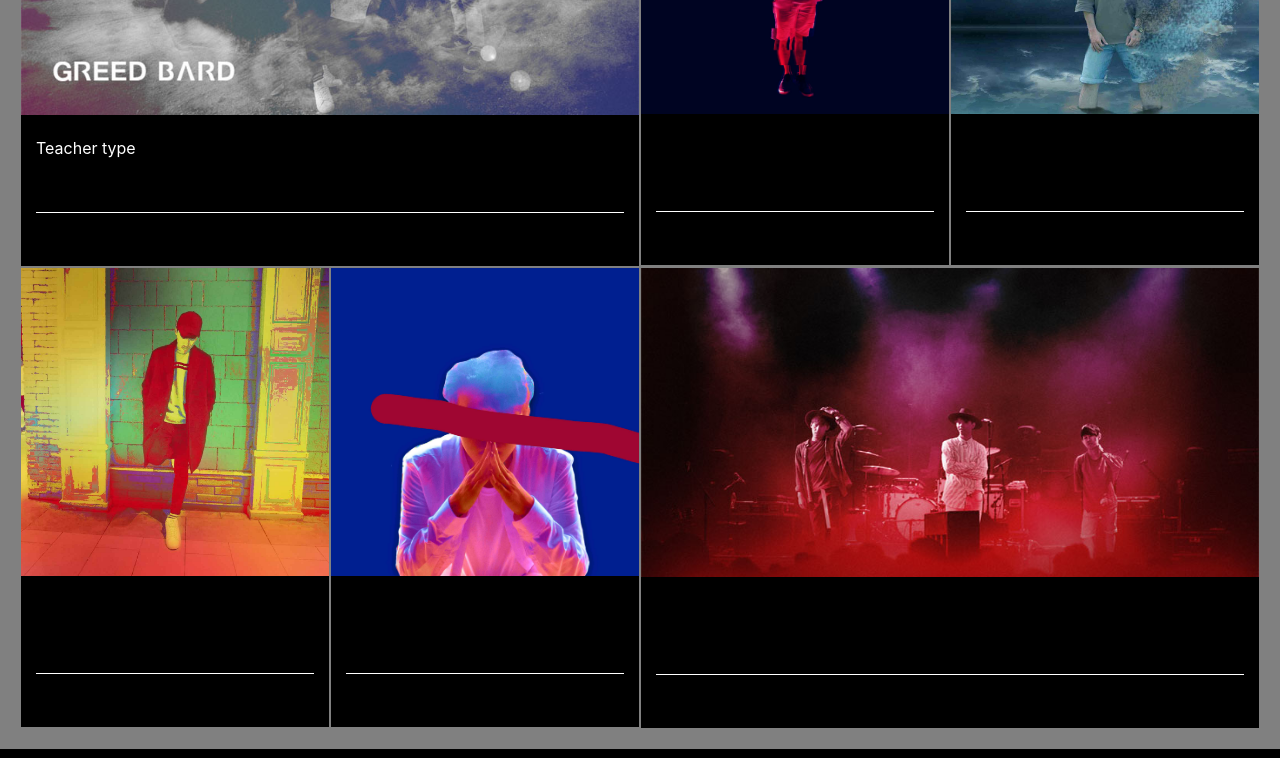
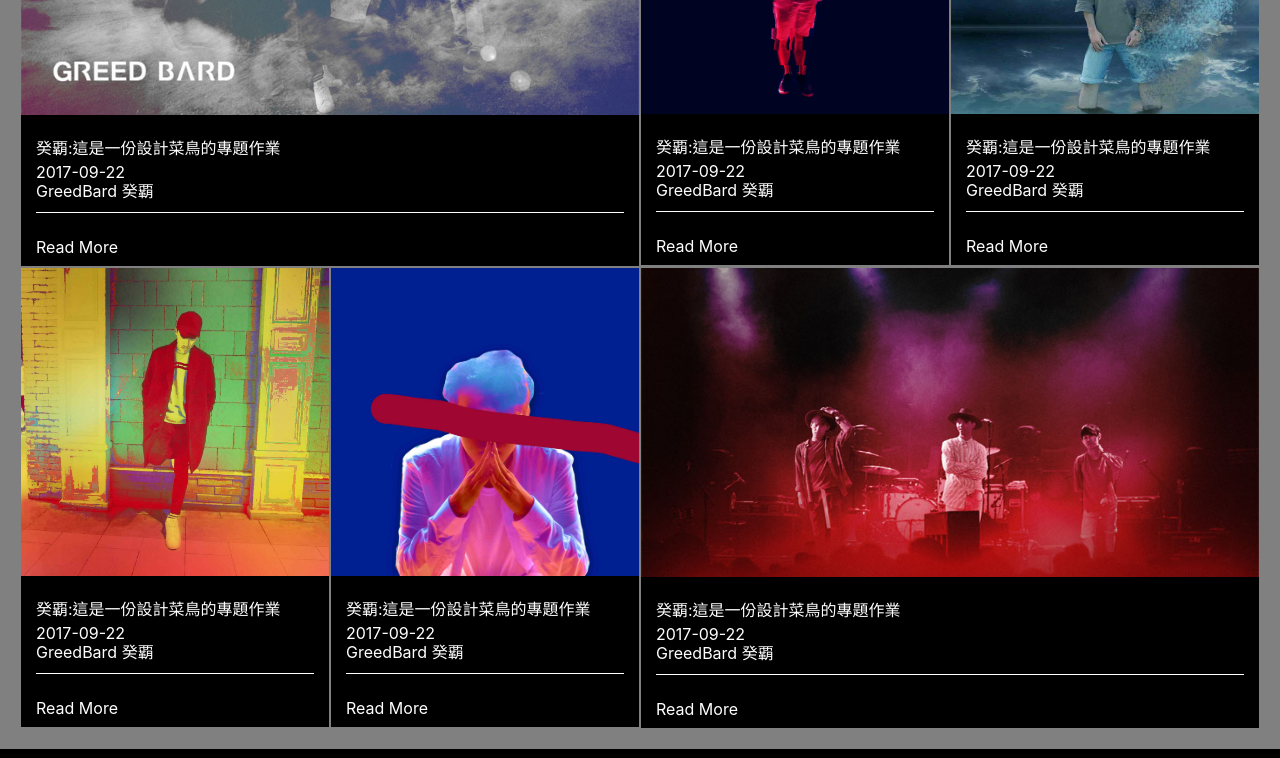
Before and after one commit to Js-Ark/Js-Ark.github.io, a plain HTML site: page index.html in a window 1280 px wide. Shown: the part 1100-1858 px from the top of the page. Drawn offline with nearby package versions, Linux system fonts and the light colour scheme.

Commit message:
ark type

```diff
--- a/index.html
+++ b/index.html
@@ -101,11 +101,11 @@
                 <img src="image/p01.jpg" width="100%" alt="">
               </div>
               <div id="news1_txt" class="col-12 col-sm-12 col-md-12">
-                <div id="news_title">Teacher type</div>
-                <div id="news_date"></div>
-                <div id="news_cop"></div>
+                <div id="news_title">癸覇:這是一份設計菜鳥的專題作業</div>
+                <div id="news_date">2017-09-22</div>
+                <div id="news_cop">GreedBard 癸覇</div>
                 <div id="news_seperate"></div>
-                <div id="read_more"></div>
+                <div id="read_more">Read More</div>
               </div>
             </div>
           </div>
@@ -115,11 +115,11 @@
                 <img src="image/p02.jpg" width="100%" alt="">
               </div>
               <div id="news2_txt" class="col-12 col-sm-12 col-md-12">
-                <div id="news_title"></div>
-                <div id="news_date"></div>
-                <div id="news_cop"></div>
+                <div id="news_title">癸覇:這是一份設計菜鳥的專題作業</div>
+                <div id="news_date">2017-09-22</div>
+                <div id="news_cop">GreedBard 癸覇</div>
                 <div id="news_seperate"></div>
-                <div id="read_more"></div>
+                <div id="read_more">Read More</div>
               </div>
             </div>
           </div>
@@ -129,11 +129,11 @@
                 <img src="image/p03.jpg" width="100%" alt="">
               </div>
               <div id="news3_txt" class="col-12 col-sm-12 col-md-12">
-                <div id="news_title"></div>
-                <div id="news_date"></div>
-                <div id="news_cop"></div>
+                <div id="news_title">癸覇:這是一份設計菜鳥的專題作業</div>
+                <div id="news_date">2017-09-22</div>
+                <div id="news_cop">GreedBard 癸覇</div>
                 <div id="news_seperate"></div>
-                <div id="read_more"></div>
+                <div id="read_more">Read More</div>
               </div>
             </div>
           </div>
@@ -143,11 +143,11 @@
                 <img src="image/p04.jpg" width="100%" alt="">
               </div>
               <div id="news4_txt" class="col-12 col-sm-12 col-md-12">
-                <div id="news_title"></div>
-                <div id="news_date"></div>
-                <div id="news_cop"></div>
+                <div id="news_title">癸覇:這是一份設計菜鳥的專題作業</div>
+                <div id="news_date">2017-09-22</div>
+                <div id="news_cop">GreedBard 癸覇</div>
                 <div id="news_seperate"></div>
-                <div id="read_more"></div>
+                <div id="read_more">Read More</div>
               </div>
             </div>
           </div>
@@ -157,11 +157,11 @@
                 <img src="image/p05.jpg" width="100%" alt="">
               </div>
               <div id="news5_txt" class="col-12 col-sm-12 col-md-12">
-                <div id="news_title"></div>
-                <div id="news_date"></div>
-                <div id="news_cop"></div>
+                <div id="news_title">癸覇:這是一份設計菜鳥的專題作業</div>
+                <div id="news_date">2017-09-22</div>
+                <div id="news_cop">GreedBard 癸覇</div>
                 <div id="news_seperate"></div>
-                <div id="read_more"></div>
+                <div id="read_more">Read More</div>
               </div>
             </div>
           </div>
@@ -171,11 +171,11 @@
                 <img src="image/p06.jpg" width="100%" alt="">
               </div>
               <div id="news6_txt" class="col-12 col-sm-12 col-md-12">
-                <div id="news_title"></div>
-                <div id="news_date"></div>
-                <div id="news_cop"></div>
+                <div id="news_title">癸覇:這是一份設計菜鳥的專題作業</div>
+                <div id="news_date">2017-09-22</div>
+                <div id="news_cop">GreedBard 癸覇</div>
                 <div id="news_seperate"></div>
-                <div id="read_more"></div>
+                <div id="read_more">Read More</div>
               </div>
             </div>
           </div>
```
Also changed, not shown: artist.html (+5 -23 lines).
